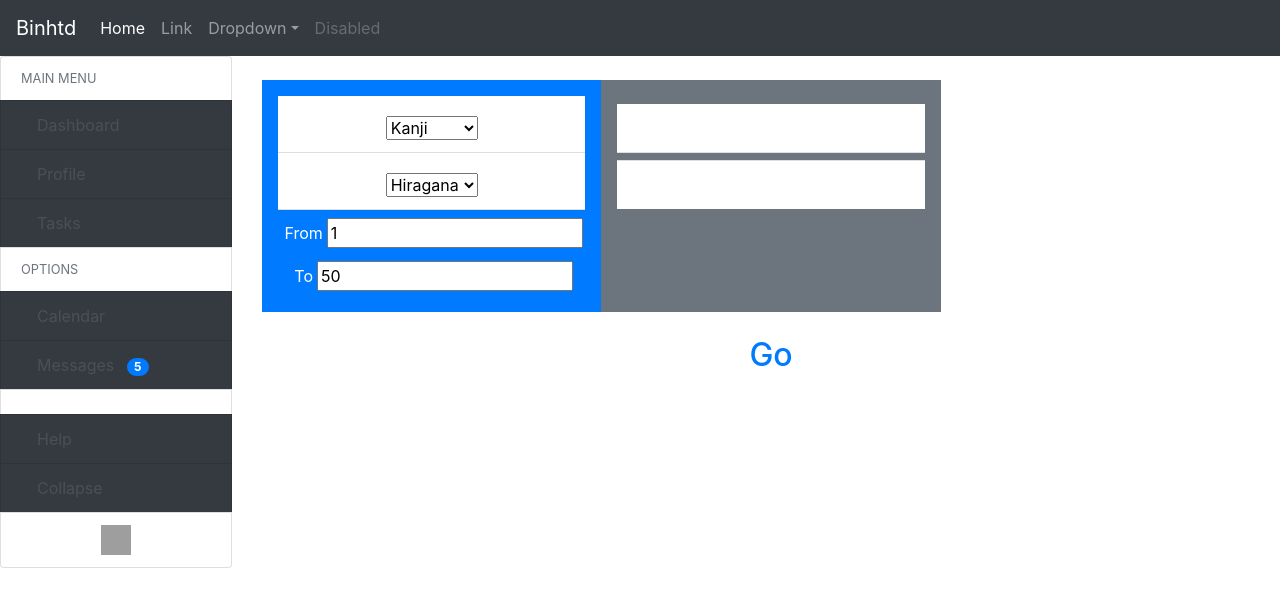
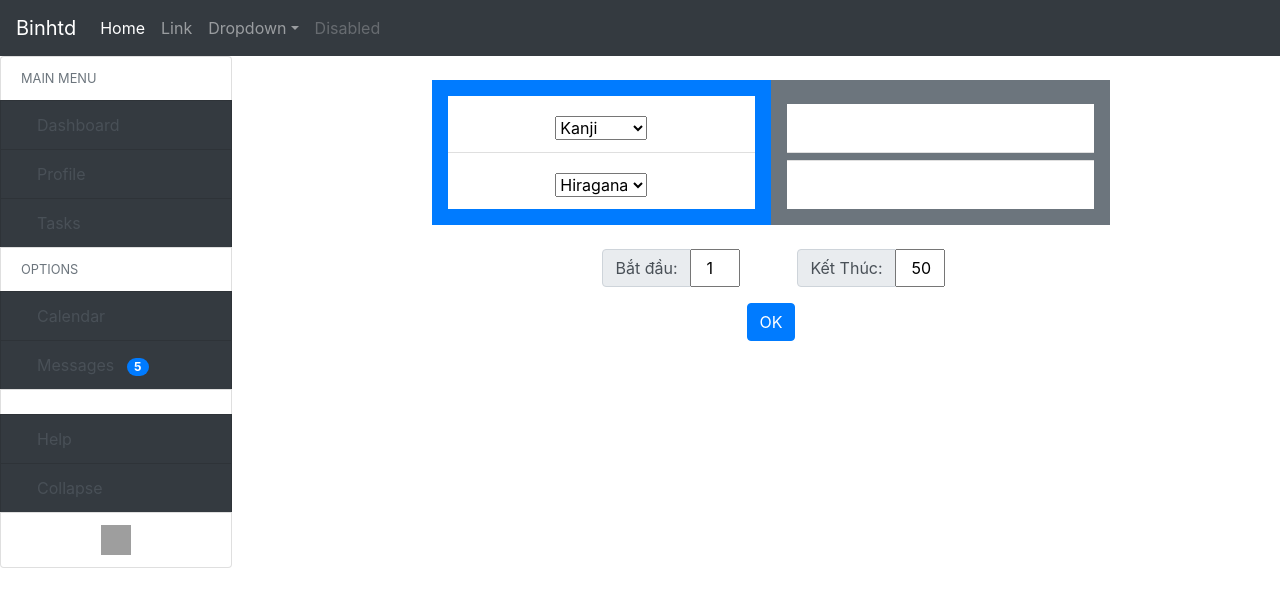
Before and after one commit to binhtdnd/my-web, a React (Create React App) app in the folder client/: page /option-training/1 in a window 1280 px wide. Shown: the top 604 px of the page. Built offline with nearby package versions, Linux system fonts and the light colour scheme; grey boxes are pictures that could not be loaded.

Commit message:
update css of training.  /* redirect to home

```diff
--- a/client/package.json
+++ b/client/package.json
@@ -45,5 +45,5 @@
       "last 1 safari version"
     ]
   },
-  "proxy": "https://alice-server-lygm.onrender.com"
+  "proxy": "https://localhost:4000"
 }
--- a/client/src/App.css
+++ b/client/src/App.css
@@ -103,6 +103,27 @@
   max-width: 500px;
 }
 
+.bShow {}
+
+.bHidden {
+  display: none;
+}
+
+.input-training {
+  max-width: 50px;
+  padding-left: 15px;
+}
+
+.input-form-training {
+  display: flex;
+  margin-left: auto;
+  margin-right: auto;
+  justify-content: center;
+
+  max-width: 400px;
+
+}
+
 /* Mobile: with  <740px*/
 @media only screen and (max-width:46.1875em) {
   .courses-product {
--- a/client/src/pages/OptionTraining/index.js
+++ b/client/src/pages/OptionTraining/index.js
@@ -11,10 +11,13 @@ class Training extends Component {
       txt2: 'あんしょうばんごう',
       ip1: '1',
       ip2: '50',
+
+      valid: false,
       courses: window.location.pathname.slice(-2),
       tempWord: ['', '暗証番号', 'あんしょうばんごう', 'Mã số định danh cá nhân']
     }
-
+    this.validateInput = this.validateInput.bind(this)
+    this.fromToBtn = this.fromToBtn.bind(this)
   };
 
 
@@ -49,20 +52,7 @@ class Training extends Component {
   }
 
   onChangeIp1(event) {
-    if (event.target.value.length <= 0 || !Number.isInteger(parseInt(event.target.value))) {
-      alert("value of From must be greater than 0, please choose again")
-      event.target.value = 1
-    }
 
-    if (parseInt(event.target.value) <= 0) {
-      alert("value of From must be greater than 0, please choose again")
-      event.target.value = 1
-    }
-
-    if (this.state.ip2 - parseInt(event.target.value) <= 3) {
-      alert("from - to must be greater than 5, please choose again")
-      event.target.value = 1
-    }
 
     this.setState({
       ip1: event.target.value
@@ -72,27 +62,40 @@ class Training extends Component {
   }
   onChangeIp2(event) {
 
-    if (event.target.value.length <= 0 || !Number.isInteger(parseInt(event.target.value))) {
-      alert("Not int value of From must be greater than 0, please choose again")
-      event.target.value = 50
-    }
-
-    if (parseInt(event.target.value) <= 0) {
-      alert("value of From must be greater than 0, please choose again")
-      event.target.value = 50
-    }
-
-    if (parseInt(event.target.value) - this.state.ip1 <= 3) {
-      alert("from - to must be greater than 5, please choose again")
-      event.target.value = 50
-    }
-
     this.setState({
       ip2: event.target.value
     })
 
   }
 
+  fromToBtn() {
+    let mess = this.validateInput(this.state.ip1, this.state.ip2)
+    if (mess === 'ok') {
+      this.setState({
+        valid: true
+      })
+    } else {
+      this.setState({
+        ip1: 1,
+        ip2: 50
+      })
+      alert(mess)
+    }
+  }
+
+  validateInput(a, b) {
+    var mess = 'ok'
+
+    if (b < 9) {
+      mess = '[Giá trị kết thúc] phải > 10, hãy nhập lại !!!'
+    } else if (a < 0) {
+      mess = '[Giá trị bắt đầu] phải > 0, hãy nhập lại !!!'
+    } else if (b - a < 5) {
+      mess = '[Giá trị Kết thúc]  -  [Giá trị Bắt đầu]  phải lớn hơn 10 đơn vị, hãy nhập lại !!!'
+    }
+    console.log(mess)
+    return mess
+  }
 
   render() {
 
@@ -102,12 +105,12 @@ class Training extends Component {
       <div className="container mt-4 " >
         <form method="GET" onSubmit={(e) => { this.doSomething() }}>
           <div className="form-group">
-            <div className="row">
+            <div className="row justify-content-md-center">
               <div className="col-sm-4 p-3 mb-2 bg-primary text-white">
 
                 <ul className="list-group list-group-flush">
                   <li className="list-group-item">
-                    <select className="selectpicker mt-2" id="sp1" name="spQuestion" onChange={this.onChangeSp1.bind(this)}>
+                    <select className="selectpicker mt-2" id="sp1" onChange={this.onChangeSp1.bind(this)}>
                       <option value="1">Kanji</option>
                       <option value="2">Hiragana</option>
                       <option value="3">Việt Nam</option>
@@ -115,7 +118,7 @@ class Training extends Component {
                   </li>
 
                   <li className="list-group-item">
-                    <select className="selectpicker mt-2" id="sp2" name="spAnswer" onChange={this.onChangeSp2.bind(this)} >
+                    <select className="selectpicker mt-2" id="sp2" onChange={this.onChangeSp2.bind(this)} >
                       <option value="2">Hiragana</option>
                       <option value="1">Kanji</option>
                       <option value="3">Việt Nam</option>
@@ -124,14 +127,7 @@ class Training extends Component {
 
                 </ul>
 
-                <div className="inline mt-2">
-                  <label className='ml-1'>From</label>
-                  <input value={this.state.ip1} name="ip1 input ml-1" className='input ml-1' onChange={this.onChangeIp1.bind(this)} />
-                </div>
-                <div className="inline mt-2">
-                  <label className='ml-1'> To </label>
-                  <input value={this.state.ip2} name="ip1 input ml-2" className='input ml-1' onChange={this.onChangeIp2.bind(this)} />
-                </div>
+
 
               </div>
 
@@ -141,13 +137,33 @@ class Training extends Component {
                   <li className="list-group-item mt-2" id="txt2">{this.state.txt2}</li>
                 </ul>
               </div>
+
             </div>
 
 
           </div>
         </form >
+        <div className='input-form-training'>
+          <div className="input-group mb-3 input-form-training">
+            <div className="input-group-prepend">
+              <span className="input-group-text" >Bắt đầu:</span>
+            </div>
+            <input type="text" className="input-training" value={this.state.ip1} onChange={this.onChangeIp1.bind(this)} />
+          </div>
 
-        <Link to={`/training/${this.state.sp1}-${this.state.sp2}-${this.state.ip1 - 1}-${this.state.ip2 - 1}-${this.state.courses}`}>
+          <div className="input-group mb-3 input-form-training">
+            <div className="input-group-prepend">
+              <span className="input-group-text" >Kết Thúc:</span>
+            </div>
+            <input type="text" className="input-training" value={this.state.ip2} onChange={this.onChangeIp1.bind(this)} />
+          </div>
+        </div>
+
+
+        <button onClick={this.fromToBtn} className='btn btn-primary'>OK</button>
+        <Link to={`/training/${this.state.sp1}-${this.state.sp2}-${this.state.ip1 - 1}-${this.state.ip2 - 1}-${this.state.courses}`}
+          className={`${this.state.valid ? "bShow" : "bHidden"}`}
+        >
           <h2>Go </h2>
         </Link>
 
--- a/client/src/routes/index.js
+++ b/client/src/routes/index.js
@@ -15,6 +15,7 @@ const publicRoutes = [
     { path: '/training/:slug', component: Training, Layout: HeaderOnly },
     { path: '/chiadongtu/:slug', component: ChiaDongTu },
     { path: '/test', component: Test },
+    { path: '/*', component: Home },
 ]
 
 const privateRoutes = [
```
Also changed, not shown: 1 other file (tests, documents, lock files or other folders).
